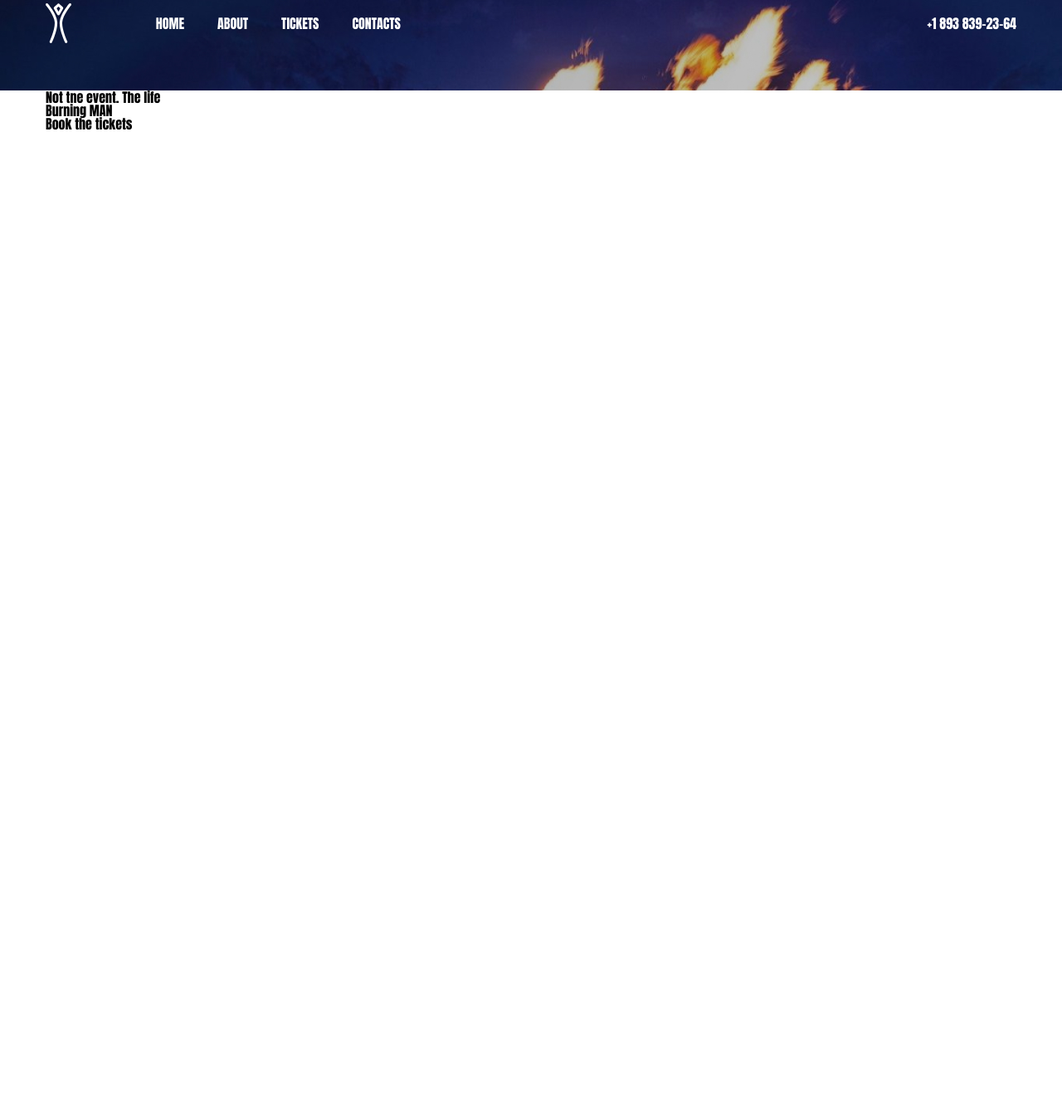
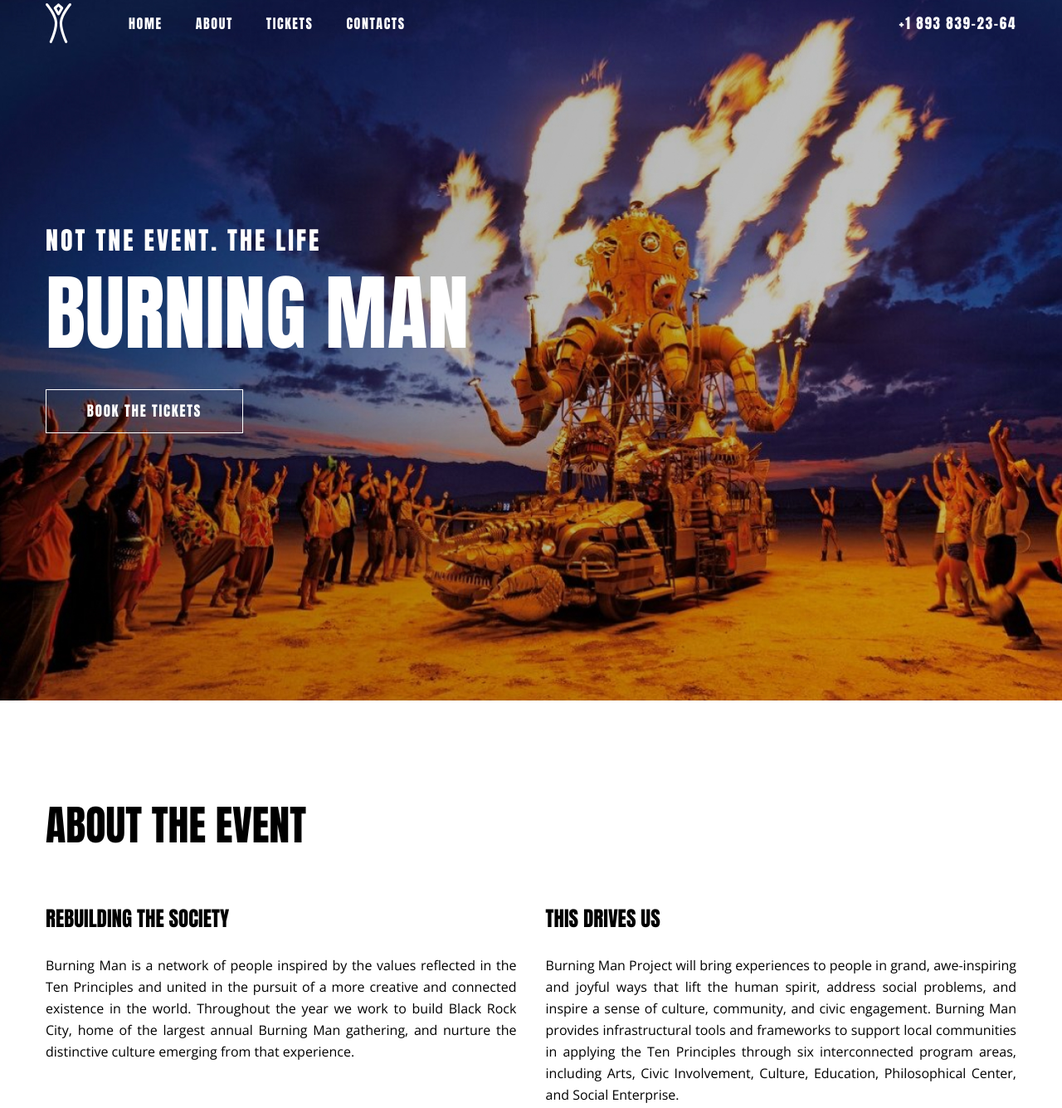
Before and after one commit to hannushchenkos/TheBurningMan, a plain HTML site: page index.html in a window 1280 px wide. Shown: the part 53-1388 px from the top of the page at 83% size. Before the commit the page ends 800 px from the top, so only its background shows below. Drawn offline with nearby package versions, Linux system fonts and the light colour scheme.

Commit message:
Added more html and css
The end of project

```diff
--- a/#source/scss/style.scss
+++ b/#source/scss/style.scss
@@ -98,14 +98,12 @@ body {
    font-size: 16px;
 }
 
-
-.wrapper {
-   width: 100%;
-   height: 100%;
+* {
+   //border: green solid 1px;
 }
 
 .container {
-   max-width: 1170px;
+   width: 1170px;
    margin: 0 auto;
 }
 
@@ -114,20 +112,24 @@ body {
    background: url('/img/header-bg.jpg') no-repeat center top / cover;
    text-transform: uppercase;
    text-decoration: none;
+   padding-bottom: 322px;
+   margin-bottom: 113px;
 }
 
 .header__container {
-   padding: 57px 0;
+   padding: 57px 0 216px 0;
    display: flex;
    align-items: center;
    justify-content: space-between;
 }
 
 .nav {
-   width: 40%;
    display: flex;
-   justify-content: space-between;
    align-items: center;
+}
+
+.logo {
+   margin-right: 69px;
 }
 
 .menu {
@@ -141,21 +143,108 @@ body {
 .header__link {
    margin-right: 40px;
    color: #fff;
+   line-height: 21px;
+   letter-spacing: 0.1em;
 }
 
 .phone {
    display: block;
    color: #fff;
+   font-size: 17px;
+   margin-left: auto;
+   line-height: 21px;
+   letter-spacing: 0.1em;
 }
 
-.about {}
 
-.about__descr {}
+.offer__descr {
+   font-size: 30px;
+   line-height: 44px;
+   letter-spacing: 0.1em;
+}
 
-.about__title {}
+.offer__title {
+   font-size: 100px;
+   line-height: 147px;
+   margin-bottom: 19px;
+   margin-top: -9px;
+}
 
-.about__button {}
+.offer__button {
+   display: block;
+   font-size: 17px;
+   text-align: center;
+   letter-spacing: 0.1em;
+   padding: 17px 47px;
+   border: solid #fff 1px;
+   width: 238px;
+}
 
-.button__text {}
+.offer__container {
+   padding-bottom: 322px;
+}
 
-.footer {}
+.about {
+   color: #000;
+}
+
+.about__title {
+   font-size: 50px;
+   line-height: 73px;
+   text-transform: uppercase;
+   margin-bottom: 58px;
+}
+
+.about__descr {
+   font-family: Open Sans;
+   font-style: normal;
+   font-weight: normal;
+   font-size: 16px;
+   line-height: 26px;
+   text-align: justify;
+   display: flex;
+   justify-content: space-between;
+   margin-bottom: 67px;
+}
+
+
+.about__subtitle {
+   font-family: Anton;
+   font-size: 25px;
+   line-height: 37px;
+   text-transform: uppercase;
+   margin-bottom: 25px;
+}
+
+.left__text {
+   width: 48.5%;
+}
+
+.right__text {
+   width: 48.5%;
+}
+
+.gallery {
+   display: flex;
+   justify-content: space-between;
+}
+
+.footer {
+   margin-top: 115px;
+}
+
+.footer__text {
+   display: flex;
+   font-family: Open Sans;
+   font-size: 15px;
+   line-height: 20px;
+   padding-bottom: 80px;
+
+   & p {
+      margin-right: 55px;
+   }
+
+   &:last-child {
+      margin-right: 0;
+   }
+}
--- a/index.html
+++ b/index.html
@@ -15,10 +15,9 @@
 	<div class="wrapper">
 		<header class="header">
 			<div class="container header__container">
-				<!---->
 				<div class="nav">
 
-					<img src="img/logo.svg" alt="Burning Man">
+					<img class="logo" src="img/logo.svg" alt="Burning Man">
 
 					<ul class="menu">
 						<li class="menu__item"><a href="#" class="header__link">Home</a></li>
@@ -28,22 +27,53 @@
 					</ul>
 				</div>
 				<a href="tel:+18938392364" class="phone">+1 893 839-23-64</a>
-				<!---->
-
+			</div>
+			<div class="offer container">
+				<p class="offer__descr">Not tne event. The life</p>
+				<h1 class="offer__title">Burning MAN</h1>
+				<a link="#" class="offer__button">Book the tickets</a>
+			</div>
 	</div>
 	</header>
 	<section class="about">
 		<div class="container about__container">
-				<p class="about__descr">Not tne event. The life</p>
-				<h1 class="about__title">Burning MAN</h1>
-				<div class="about__button">
-					<span class="button__text">Book the tickets</span>
+			<h2 class="about__title">About the event</h2>
+			<div class="about__descr">
+				<div class="left__text">
+					<h2 class="about__subtitle">Rebuilding the society</h2>
+					<p class="about__paragraph">
+						Burning Man is a network of people inspired by the values reflected in the Ten Principles and united
+						in the pursuit of a more creative and connected existence in the world. Throughout the year we work to
+						build Black Rock City, home of the largest annual Burning Man gathering, and nurture the distinctive
+						culture emerging from that experience.
+					</p>
+				</div>
+				<div class="right__text">
+					<h2 class="about__subtitle">This drives us</h2>
+					<p class="about__paragraph">
+						Burning Man Project will bring experiences to people in grand, awe-inspiring and joyful ways that
+						lift the human spirit, address social problems, and inspire a sense of culture, community, and
+						civic engagement. Burning Man provides infrastructural tools and frameworks to support local
+						communities in applying the Ten Principles through six interconnected program areas, including
+						Arts, Civic Involvement, Culture, Education, Philosophical Center, and Social Enterprise.
+					</p>
+				</div>
+			</div>
+			<div class="about__images">
+				<div class="gallery">
+					<img class="about__image" src="/img/img1.jpg" alt="df">
+					<img class="about__image" src="/img/img2.jpg" alt="df">
+					<img class="about__image" src="/img/img3.jpg" alt="df">
+				</div>
 			</div>
 		</div>
 	</section>
 	<footer class="footer">
 		<div class="container footer_container">
-
+			<div class="footer__text">
+				<p>©1989-2020 burning man project</p>
+				<p>WAYUP & Андрей Гаврилов</p>
+			</div>
 		</div>
 	</footer>
 
```
Also changed, not shown: css/style.css, 1 other file. Lines whose indentation alone changed are shown as unchanged.
